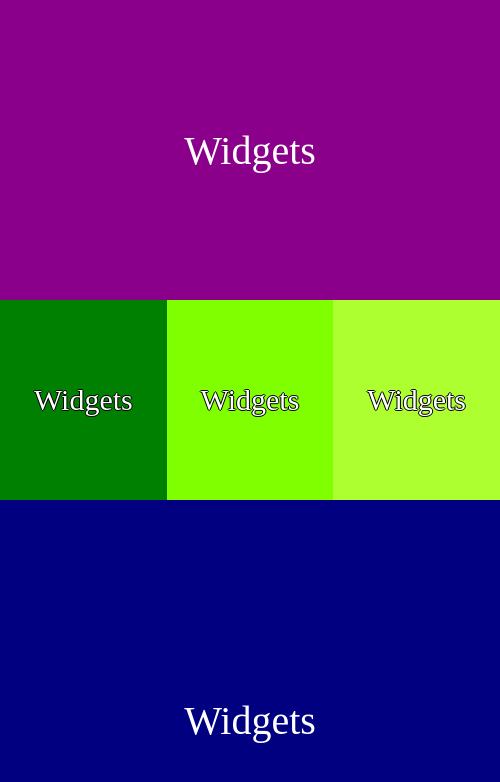
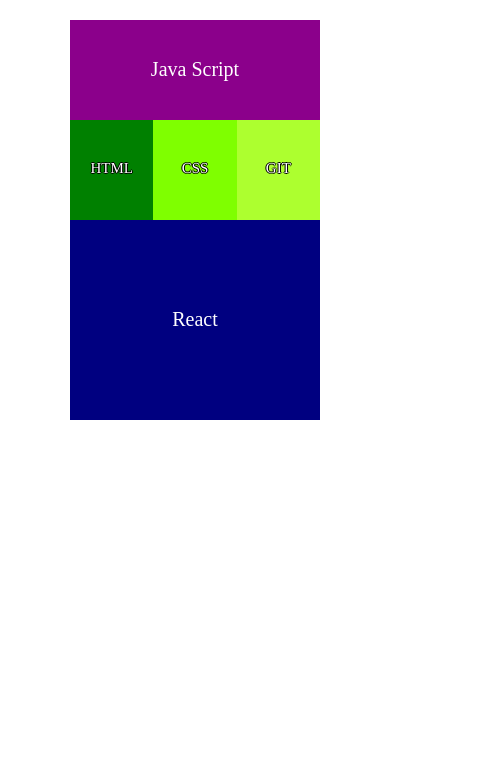
Before and after one commit to EnTeVi/Lesson2, a plain HTML site: page index.html in a window 390 px wide. Shown: the whole page, 500 px wide, since content can reach past the window. Drawn offline with Linux system fonts and the light colour scheme.

Commit message:
adaption version for phone and notification height text of block

```diff
--- a/css/main.css
+++ b/css/main.css
@@ -13,7 +13,6 @@ h3 {
     text-align: center;
     font-size: 30px;
     font-weight: 400;
-    margin-top: 50%;
     color: white;
     text-shadow: #000 1px 0 0, #000 0 1px 0, #000 -1px 0 0, #000 0 -1px 0;
 }
@@ -21,13 +20,17 @@ h3 {
 .container-one {
     width: 500px;
     margin: inherit;
+    margin-top: 20px;
+    margin-bottom: 20px;
+
 }
 
 .container-two {
     width: 500px;
     height: 200px;
-    padding-top: 100px;
     background-color: darkmagenta;
+    box-sizing: border-box;
+    padding-top: 50px;
 }
 
 .container-mom {
@@ -41,23 +44,83 @@ h3 {
     width: 166.6666px;
     height: 200px;
     background-color: green;
+    box-sizing: border-box;
+    padding-top: 50px;
+
 }
 
 .container-dog {
     width: 166.6666px;
     height: 200px;
     background-color: chartreuse;
+    box-sizing: border-box;
+    padding-top: 50px;
 }
 
 .container-cat {
     width: 166.6666px;
     height: 200px;
     background-color: greenyellow;
+    box-sizing: border-box;
+    padding-top: 50px;
 }
 
 .container-end {
     width: 500px;
-    height: 300px;
-    padding-top: 170px;
+    height: 400px;
     background-color: navy;
+    box-sizing: border-box;
+    padding-top: 150px;
 }
+
+
+@media screen and (min-width: 0) and (max-width: 600px) {
+
+    h1 {
+        font-size: 20px;
+    }
+
+    h3 {
+        font-size: 15px;
+    }
+
+    .container-one {
+        width: 250px;
+    }
+
+    .container-two {
+        width: 250px;
+        height: 100px;
+        padding-top: 25px;
+    }
+
+    .container-mom {
+        width: 250px;
+        height: 100px;
+    }
+
+    .container-son {
+        width: 83.3333px;
+        height: 100px;
+        padding-top: 25px;
+    }
+
+    .container-dog {
+        width: 83.3333px;
+        height: 100px;
+        padding-top: 25px;
+    }
+
+    .container-cat {
+        width: 83.3333px;
+        height: 100px;
+        padding-top: 25px;
+    }
+
+    .container-end {
+        width: 250px;
+        height: 200px;
+        padding-top: 75px;
+    }
+
+}
--- a/index.html
+++ b/index.html
@@ -13,23 +13,23 @@
 <body>
     <div class="container-one">
         <div class="container-two">
-            <h1>Widgets</h1>
+            <h1>Java Script</h1>
         </div>
 
         <div class="container-mom">
             <div class="container-son">
-                <h3>Widgets</h3>
+                <h3>HTML</h3>
             </div>
             <div class="container-dog">
-                <h3>Widgets</h3>
+                <h3>CSS</h3>
             </div>
             <div class="container-cat">
-                <h3>Widgets</h3>
+                <h3>GIT</h3>
             </div>
         </div>
 
         <div class="container-end">
-            <h1>Widgets</h1>
+            <h1>React</h1>
         </div>
     </div>
 
```
